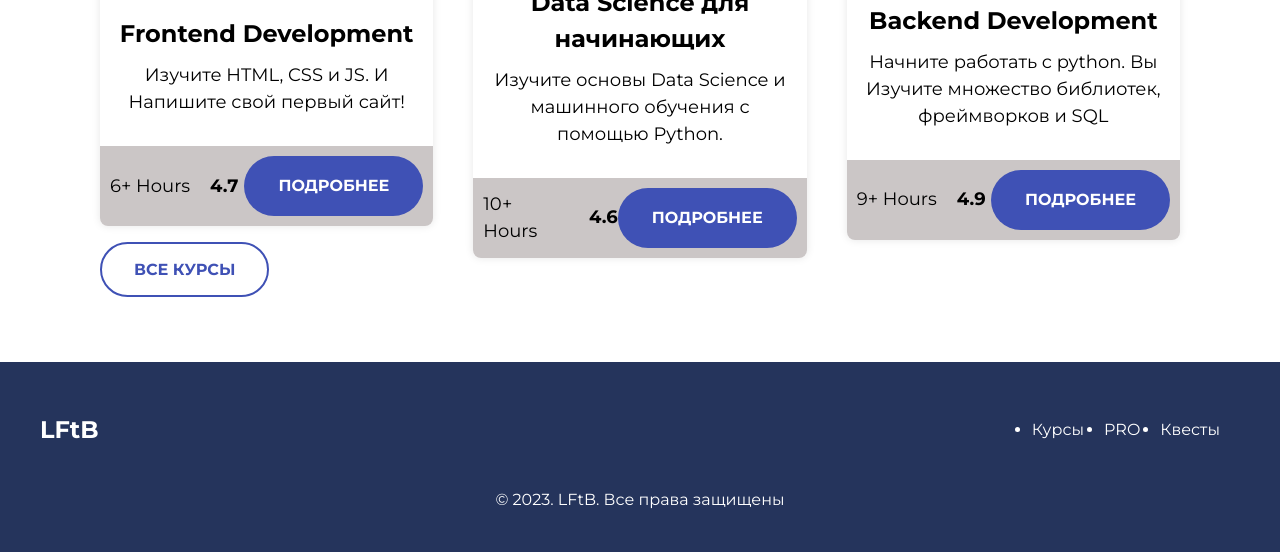
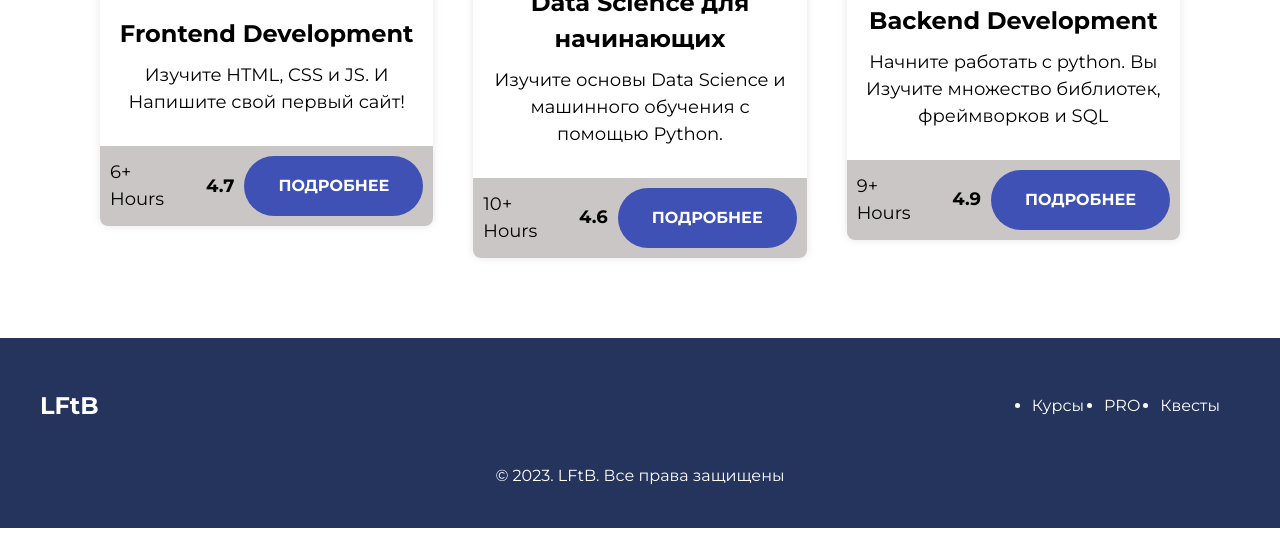
Before and after one commit to VladislavSCV/LFtB_project, a Django app: page / in a window 1280 px wide. Shown: the part 1694-2246 px from the top of the page. After the commit the page ends 2222 px from the top, so only its background shows below. Run offline with Django 4.2, Linux system fonts and the light colour scheme; parts of the project's set-up code (start-up, migrations or seed data) failed here and were passed over; some libraries are stand-ins or nearby versions.

Commit message:
Адаптировал и исправлял баги в фронтенде

```diff
--- a/main/main/settings.py
+++ b/main/main/settings.py
@@ -16,7 +16,7 @@ from pathlib import Path
 BASE_DIR = Path(__file__).resolve().parent.parent
 
 
-CSRF_TRUSTED_ORIGINS = ["https://...", 'https://*.127.0.0.1']
+CSRF_TRUSTED_ORIGINS = ["http://127.0.0.1:8000", 'https://127.0.0.1']
 
 # Quick-start development settings - unsuitable for production
 # See https://docs.djangoproject.com/en/4.2/howto/deployment/checklist/
@@ -27,7 +27,7 @@ SECRET_KEY = 'django-insecure-sbwdn39%9c7gejwwl3igwttm4%utj9wek-m(tc12)&ui%y^$_5
 # SECURITY WARNING: don't run with debug turned on in production!
 DEBUG = False
 
-ALLOWED_HOSTS = ['', "127.0.0.1"]
+ALLOWED_HOSTS = ['6508-188-94-34-55.ngrok-free.app', "127.0.0.1"]
 
 
 # Application definition
--- a/main/sites/templates/main.html
+++ b/main/sites/templates/main.html
@@ -151,6 +151,8 @@ a {
 
 /* Features Styles */
 .features {
+  min-height: 600px;
+  max-height: 100%;
   padding: 80px 0;
   background-color: #4661f7;
 }
@@ -205,9 +207,12 @@ display: flex;
 /* Popular Courses Styles */
 .popular-courses {
   padding: 80px ;
+  min-height: 600px;
+  max-height: 100%;
 }
 
 .popular-courses-grid {
+
   display: grid;
   grid-template-columns: repeat(auto-fit, minmax(300px, 1fr));
   grid-gap: 40px;
@@ -232,9 +237,10 @@ display: flex;
   100% {opacity: 1;}
 }
 .course-image {
+  height: 200px;
   width: 100%;
-  height: 200px;
   object-fit: cover;
+  overflow: hidden;
 }
 
 .course-heading {
@@ -277,6 +283,7 @@ display: flex;
 .course-rating {
   font-size: 18px;
   font-weight: 700;
+  margin-right: 10px;
 }
 
 /* Testimonial Styles */
@@ -360,6 +367,8 @@ display: flex;
   margin-top: 0;
   margin-bottom: 0;
 }
+@media screen and (min-width:200px) and (max-width:1024px) {
+}
   </style>
 </head>
 <!-- vladnety134@gmail.com -->
@@ -372,9 +381,9 @@ display: flex;
           <li class="menu-item"><a href="Каталог_курсов/">Курсы</a></li>
           <li class="menu-item"><a href="PRO/">PRO</a></li>
           <li class="menu-item"><a href="Квесты/">Квесты</a></li>
-          <li class="menu-item"><a href="Авторизация/" class="btn btn-primary">Авторизация</a>
-          <li class="menu-item"><a href="Регистрация/" class="btn btn-primary">Регистрация</a>
         </ul>
+        <a href="Авторизация/" class="btn btn-primary">Авторизация</a>
+        <a href="Регистрация/" class="btn btn-primary">Регистрация</a>
       </nav>
 
       {% csrf_token %}
@@ -453,8 +462,9 @@ display: flex;
               <a href="http://127.0.0.1:8000/Каталог_курсов/Backend_разработка/" class="btn btn-primary">Подробнее</a>
             </div>
           </div>
-      </div>
-      <a href="Каталог_курсов/" class="btn btn-secondary">Все курсы</a>
+
+      <!-- <a href="Каталог_курсов/" class="btn btn-secondary" style="margin-top: auto;">Все курсы</a> -->
+    </div>
     </div>
   </section>
   <footer class="footer">
@@ -463,8 +473,8 @@ display: flex;
         <a href="#" class="logo">LFtB</a>
         <ul class="menu">
           <li class="menu-item"><a href="Каталог_курсов/">Курсы</a></li>
-          <li class="menu-item"><a href="#">PRO</a></li>
-          <li class="menu-item"><a href="#">Квесты</a></li>
+          <li class="menu-item"><a href="PRO/">PRO</a></li>
+          <li class="menu-item"><a href="Квесты/">Квесты</a></li>
         </ul>
       </nav>
       <p class="footer-text">© 2023. LFtB. Все права защищены</p>
@@ -509,17 +519,17 @@ display: flex;
   window.addEventListener('scroll', () => {
     scroll_y = window.scrollY
     console.log(scroll_y)
-    if (scroll_y > 900 && !actionCDone){
+    if (scroll_y >= 900 && !actionCDone){
       course.style.display = 'block';
       course.classList.toggle("new_features");
       actionCDone = true;
     };
-    if (scroll_y > 1000 && !actionCDone1){
+    if (scroll_y >= 900 && !actionCDone1){
       course1.style.display = 'block';
       course1.classList.toggle("new_features");
       actionCDone1 = true;
     };
-    if (scroll_y > 900 && !actionCDone2){
+    if (scroll_y >= 900 && !actionCDone2){
       course2.style.display = 'block';
       course2.classList.toggle("new_features");
       actionCDone2 = true;
--- a/main/sites/templates/quest.html
+++ b/main/sites/templates/quest.html
@@ -1,7 +1,7 @@
 <!DOCTYPE html>
 <html>
 <head>
-  <title>О нас</title>
+  <title>Квесты</title>
   <style>
     {% if u_theme == "theme1"%}
     body {
@@ -206,7 +206,7 @@ color: #ff9800;
     </div>
     <div class="quest">
       <h2>"Начало путешествия"</h2>
-      <p class="description">Пройдите свой первый курс и получите сертефикат.</p>
+      <p class="description">Пройдите свой первый курс и получите сертификат.</p>
 
     </div>
 
--- a/main/sites/templates/themes.html
+++ b/main/sites/templates/themes.html
@@ -209,6 +209,7 @@
 
                 {{ form.as_p }}
 
+
                 <button type="submit">Сохранить</button>
 
             </form>
--- a/main/sites/templates/user_room.html
+++ b/main/sites/templates/user_room.html
@@ -596,7 +596,9 @@
             </ul>
         </nav>
     </header>
+    <a href="http://127.0.0.1:8000/Выход">Выйти</a>
     <main>
+
         <section id="about">
             <h2>О пользователе</h2>
         </section>
```
Also changed, not shown: main/sites/templates/main_before_reg.html (+8 -5 lines), main/db.sqlite3.
